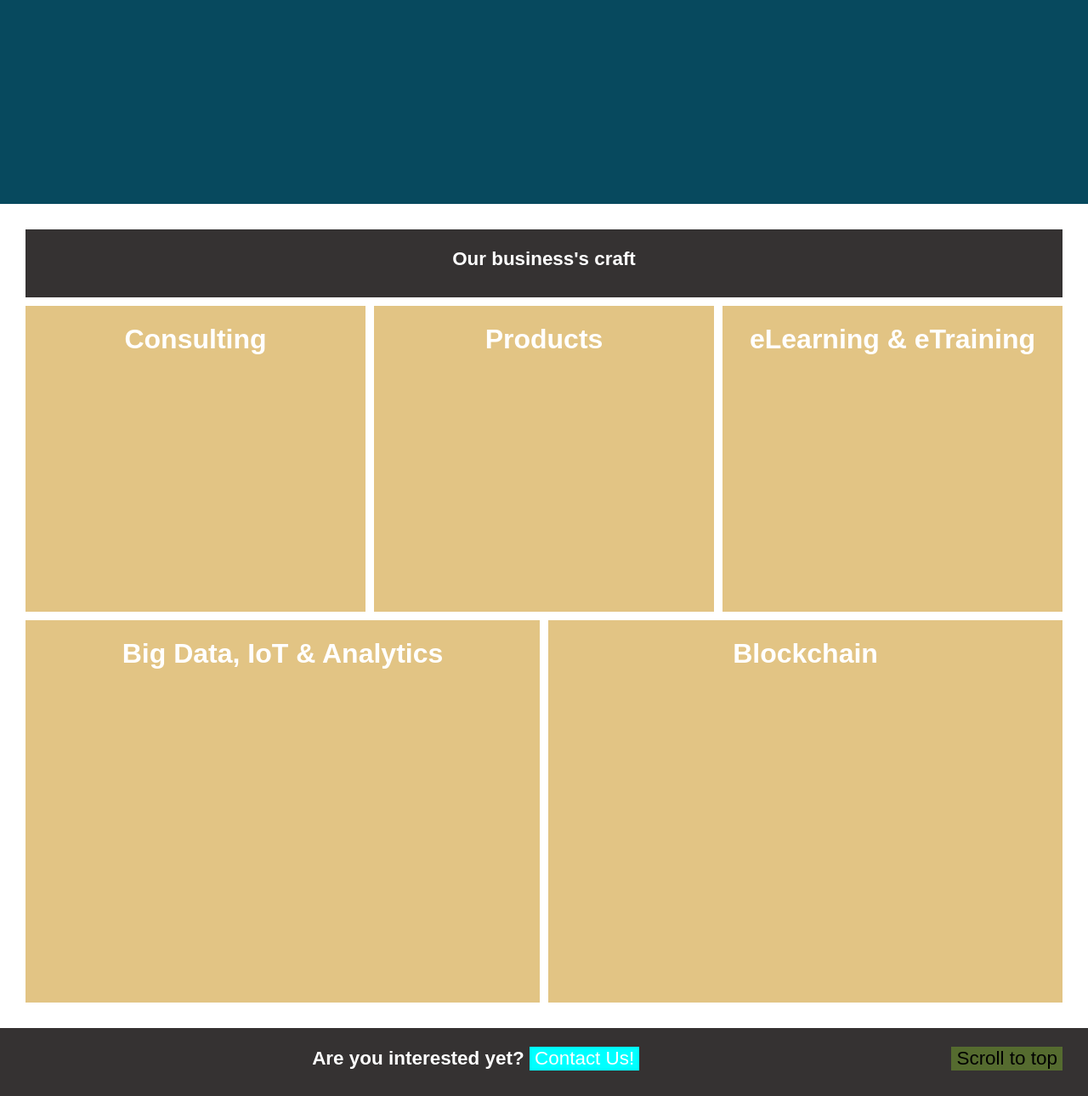
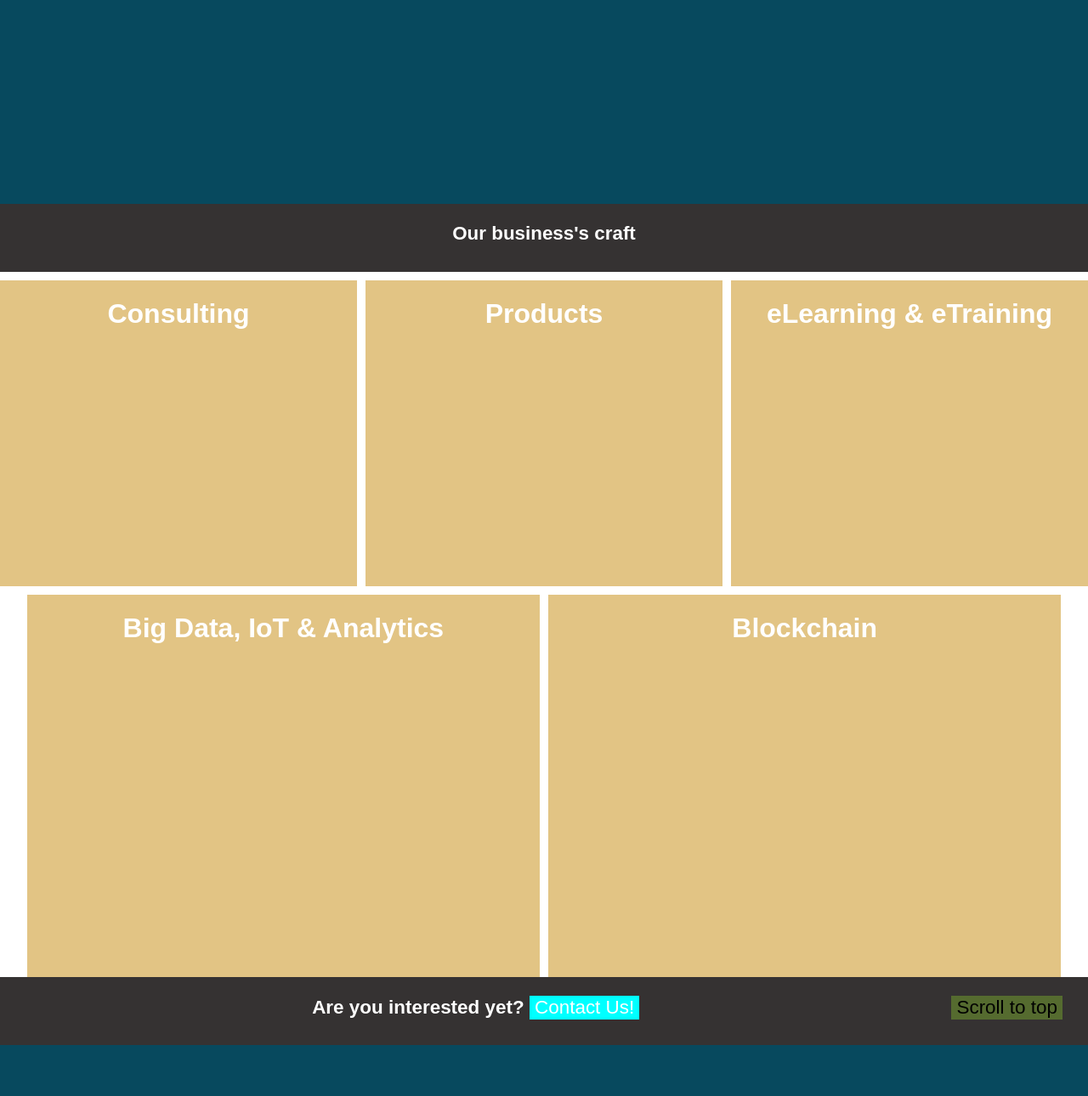
Before and after one commit to thenosewizard/quack, a Flask app: page / in a window 1280 px wide. Shown: the part 740-2030 px from the top of the page at 85% size. After the commit the page ends 1970 px from the top, so only its background shows below. Run offline with Flask 2, Linux system fonts and the light colour scheme.

Commit message:
some adjustments

```diff
--- a/static/project.css
+++ b/static/project.css
@@ -108,9 +108,6 @@ body {
 
 
 /* Home page */
-
-
-
 #home {
     display: grid;
     grid-template-columns: 1fr;
@@ -141,9 +138,8 @@ body {
 }
 
 #afterImage {
+    display: grid;
 
-    display: grid;
-    padding: 30px;
     grid-gap: 10px;
     grid-template-columns: 1fr;
     grid-auto-rows: minmax(450px, auto);
@@ -171,5 +167,13 @@ body {
     display: grid;
     grid-gap: 10px;
     grid-template-columns: 1fr 1fr;
-    grid-auto-rows: minmax(200px, auto);
+    grid-auto-rows: minmax(100px, auto);
 }
+
+#lower1 {
+    margin-left: 5%;
+}
+
+#lower2 {
+    margin-right: 5%;
+}
```
